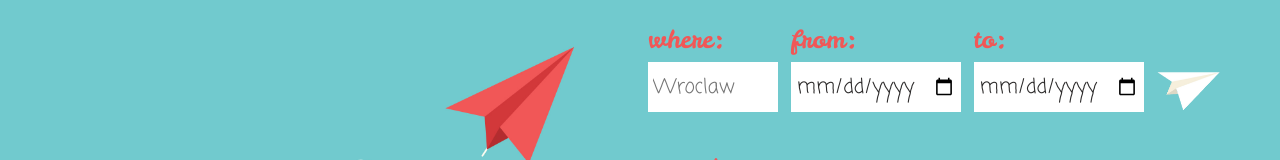
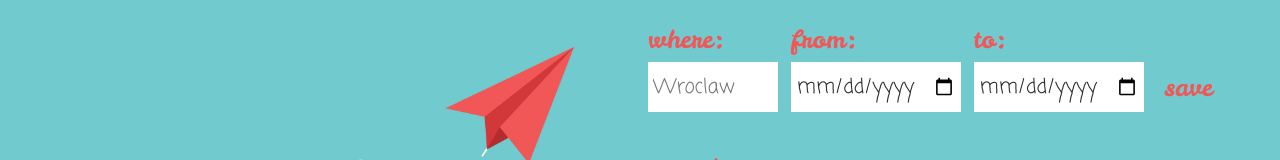
Before and after one commit to lapivoinerouge/travel-app, a website built with webpack: page src/client/views/index.html in a window 1280 px wide. Shown: the part 120-280 px from the top of the page. Built offline with nearby package versions, Linux system fonts and the light colour scheme.

Commit message:
fix: add save button

```diff
--- a/src/client/styles/style.scss
+++ b/src/client/styles/style.scss
@@ -8,6 +8,7 @@ body{
     background-position-y: 100px;
     background-image: url(../media/holiday.jpg);
     height: auto;
+    overflow-x: hidden;
 }
 
 #content-container {
@@ -75,9 +76,12 @@ body{
     }
 
     #generate {
-        background-image: url(../media/save-button.png);
-        background-position: center;
-        background-size: cover;
+        background: #71CACE;
+        color: #F15757;
+        font-family: 'Leckerli One', cursive;
+        font-size: 25px;
+        text-justify: center;
+        text-align: center;
         grid-area: br;
         height: 40px;
         width: 65px;
@@ -87,6 +91,7 @@ body{
 
         &:hover {
             opacity: 0.8;
+            color: rgb(228, 147, 147);
             cursor: pointer;
         }
     }
--- a/src/client/views/index.html
+++ b/src/client/views/index.html
@@ -19,7 +19,7 @@
       <input type="date" id="date-from"></textarea>
       <label for="date-to" id="date-to-label">to:</label>
       <input type="date" id="date-to"></textarea>
-      <div id="generate"> </div>
+      <div id="generate">save</div>
     </div>
 
     <div id="results">
```
